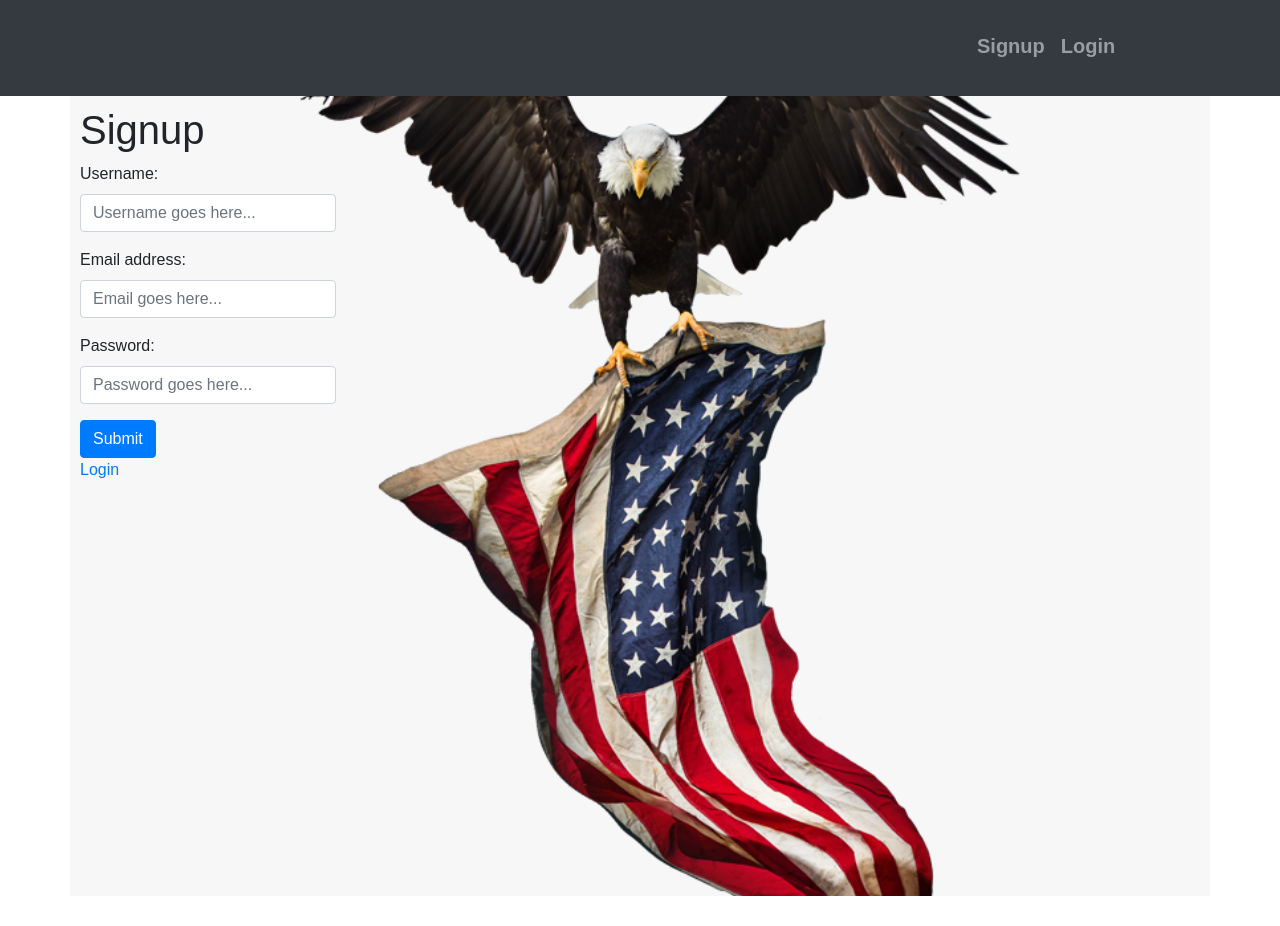
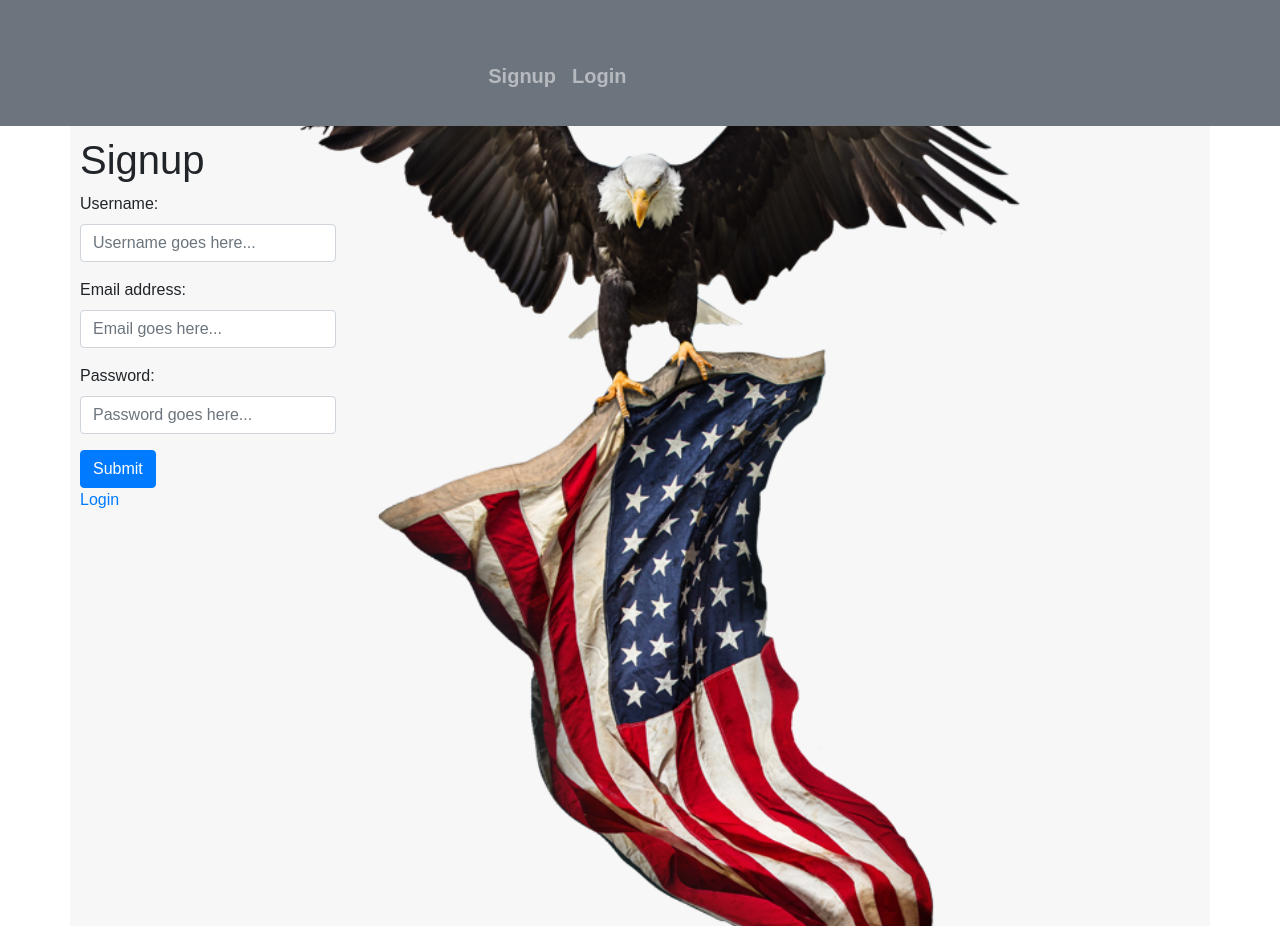
Before and after one commit to hferris/trailify, a React (Create React App) app in the folder client/: page /signup in a window 1280 px wide. Before the commit the page ends 896 px from the top, so only its background shows below. Built offline with nearby package versions, Linux system fonts and the light colour scheme.

Commit message:
NavBar css completed

```diff
--- a/client/src/components/Navbar/Navbar.js
+++ b/client/src/components/Navbar/Navbar.js
@@ -8,13 +8,15 @@ const styles = {
   padding: "15px",
   fontFamily: "Arial",
 
-
-
 };
 
 const backStyles = {
   fontSize: 20,
   fontWeight: "bold",
+  listStyleType: "none",
+  display: "inline-block",
+  marginLeft: "36%",
+  fontFamily: "Roboto, Times New Roman, Times, serif",
 
 };
 
@@ -68,10 +70,12 @@ function NavLinks() {
 
 function Navbar() {
   return (
-    <nav style={navStyles}className="navbar navbar-expand navbar-dark bg-dark green">
+    <nav
+      style={navStyles}
+      className="navbar navbar-expand navbar-dark bg-secondary"
+    >
       <div style={backStyles} className="container">
-        <Link className="navbar-brand" to="/">
-        </Link>
+        <Link className="navbar-brand" to="/"></Link>
         <NavLinks />
       </div>
     </nav>
```
